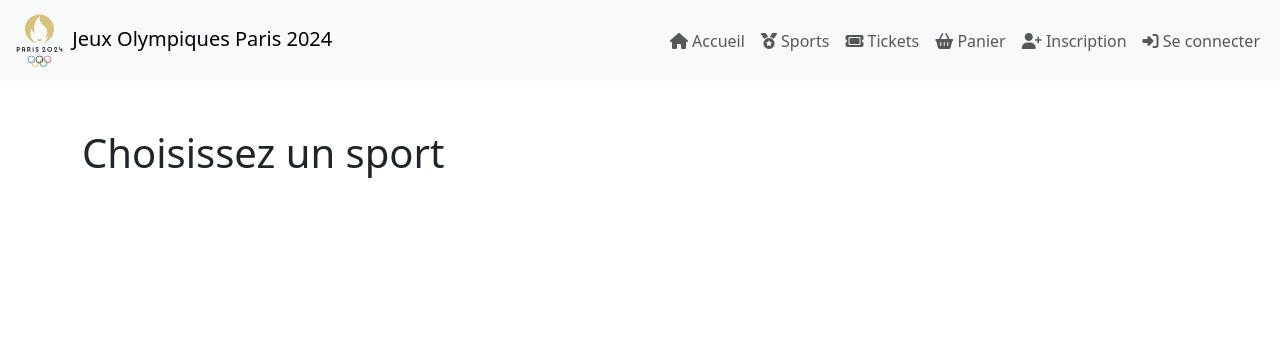
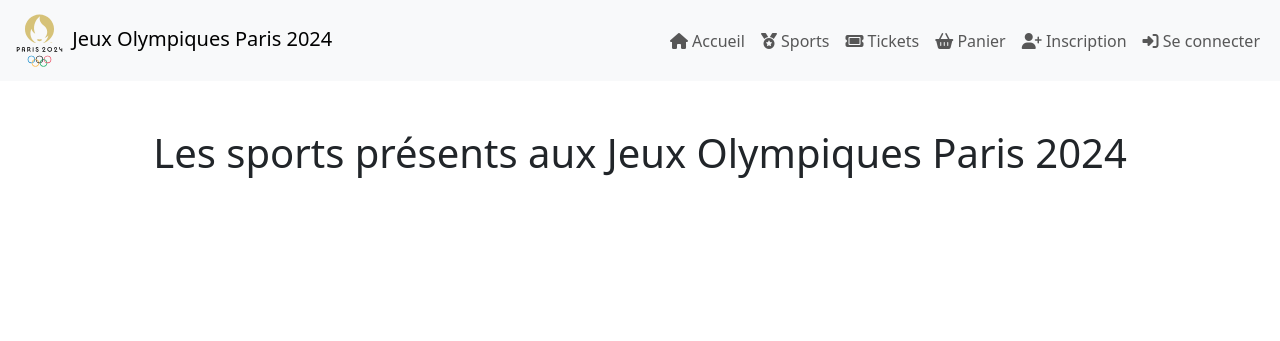
Before and after one commit to AntoineM25/JO_2024, a Django app: page /sport/ in a window 1280 px wide. Shown: the top 341 px of the page. Run offline with Django 5.2, Linux system fonts and the light colour scheme; data that the repository does not hold is empty; parts of the project's set-up code (start-up, migrations or seed data) failed here and were passed over; some libraries are stand-ins or nearby versions.

Commit message:
Stylisation de la page sport

```diff
--- a/jo_projet/jo_app/models.py
+++ b/jo_projet/jo_app/models.py
@@ -87,6 +87,8 @@ from django.db import models
 class Sport(models.Model):
     nom = models.CharField(max_length=100)
     date_evenement = models.DateField()
+    image = models.ImageField(upload_to='images/sports/', blank=True)
+    description = models.TextField(blank=True)
 
     def __str__(self):
         return self.nom
--- a/jo_projet/jo_app/templates/sport.html
+++ b/jo_projet/jo_app/templates/sport.html
@@ -1,14 +1,19 @@
 {% extends 'base.html' %}
+{% load static %}
 
 {% block content %}
 <div class="container mt-5">
-    <h1>Choisissez un sport</h1>
-    <div class="row">
+    <h1 class="text-center mb-4">Les sports présents aux Jeux Olympiques Paris 2024</h1>
+    <div class="row g-4">
         {% for sport in sports %}
-            <div class="col-md-4">
+            <div class="col-sm-4 mb-4 mx-auto">
                 <h3>{{ sport.nom }}</h3>
-                <p>Date : {{ sport.date_evenement }}</p>
-                <a href="{% url 'ticket_create' %}?sport={{ sport.nom }}" class="btn btn-primary">Choisir ce sport</a>
+                <img src="{% static sport.image %}" alt="{{ sport.nom }}" class="img-fluid">
+                <p class="mt-3">{{ sport.description }}</p>
+                <div class="d-flex justify-content-between align-items-center mt-2">
+                    <p class="fw-bold mb-0">Date : {{ sport.date_evenement }}</p>
+                    <a href="{% url 'ticket_create' %}?sport={{ sport.nom }}" class="btn btn-primary"><i class="fa-solid fa-basket-shopping pe-2"></i> Acheter des places</a>
+                </div>
             </div>
         {% endfor %}
     </div>
--- a/jo_projet/jo_projet/urls.py
+++ b/jo_projet/jo_projet/urls.py
@@ -16,8 +16,10 @@ Including another URLconf
 """
 from django.contrib import admin
 from django.urls import path, include
+from django.conf import settings
+from django.conf.urls.static import static
 
 urlpatterns = [
     path('admin/', admin.site.urls),
     path('', include('jo_app.urls')),
-]
+] + static(settings.MEDIA_URL, document_root=settings.MEDIA_ROOT)
```
Also changed, not shown: jo_projet/jo_projet/settings.py (+1 -6 lines), jo_projet/images/sports/athletisme.jpg (added), jo_projet/images/sports/basketball.jpg (added), jo_projet/images/sports/escrime.jpg (added), jo_projet/images/sports/judo.jpg (added), jo_projet/images/sports/natation.jpg (added), jo_projet/images/sports/tennis.jpg (added), jo_projet/jo_app/migrations/0003_sport_image.py (added), jo_projet/jo_app/migrations/0004_sport_description.py (added), jo_projet/jo_app/static/images/sports/athletisme.jpg (added), jo_projet/jo_app/static/images/sports/basketball.jpg (added), jo_projet/jo_app/static/images/sports/escrime.jpg (added), jo_projet/jo_app/static/images/sports/judo.jpg (added), jo_projet/jo_app/static/images/sports/natation.jpg (added), 1 more files.
